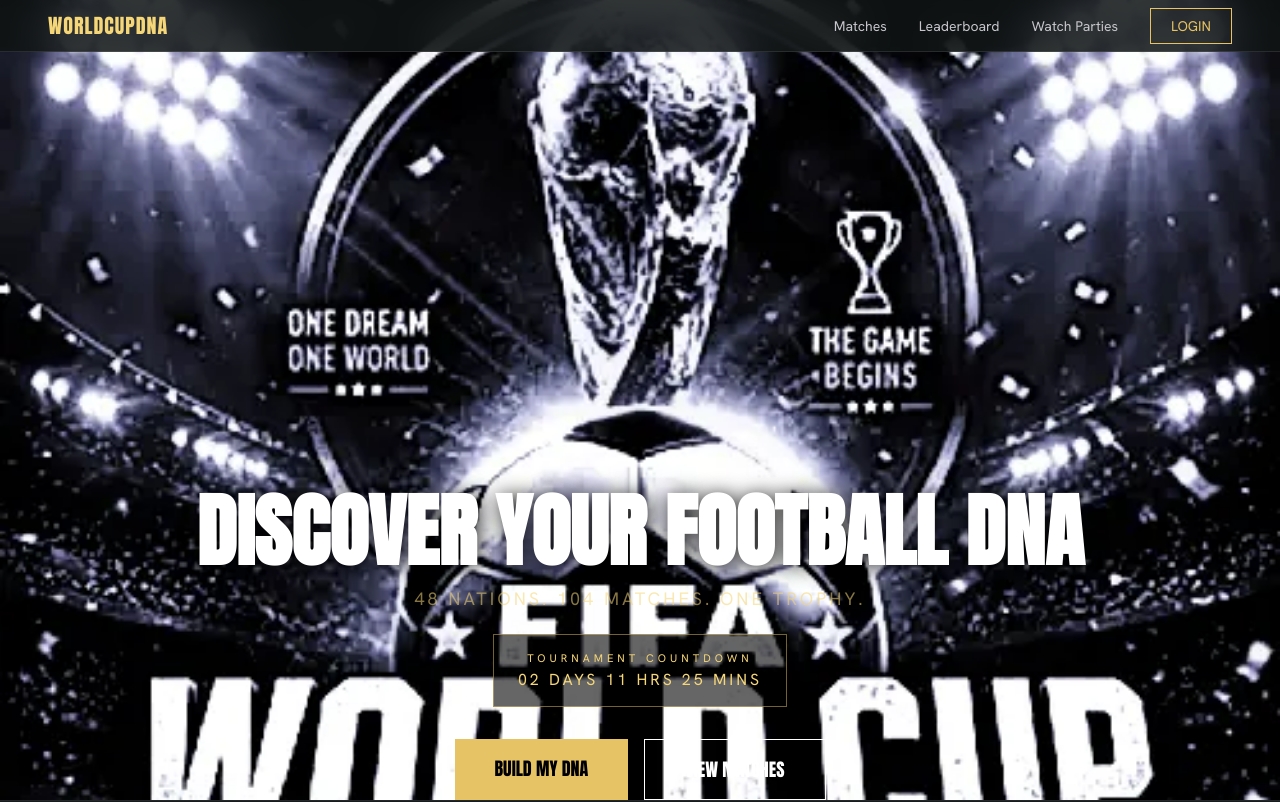
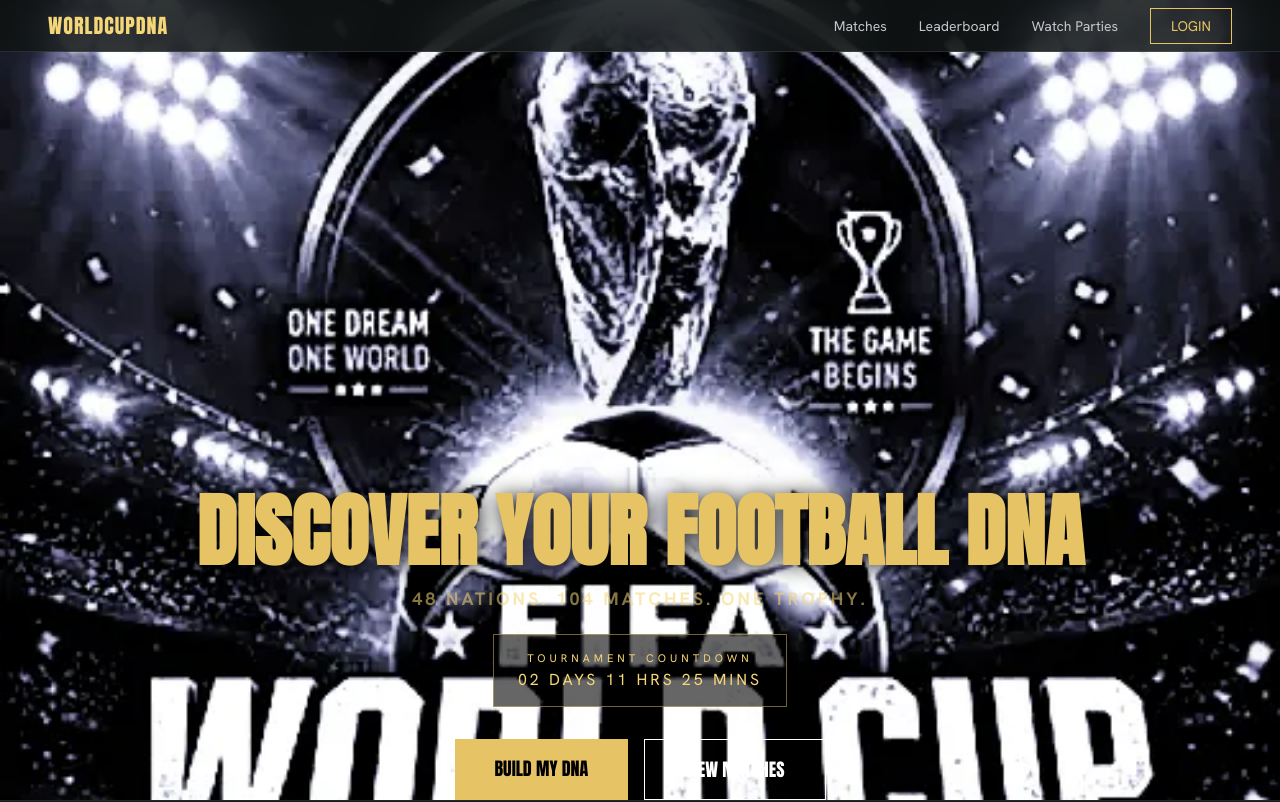
Before and after one commit to abednegoingplaces/worldcupdna-frontend, a Next.js app: page / in a window 1280 px wide. Shown: the top 802 px of the page. Built offline with nearby package versions, Linux system fonts and the light colour scheme; no server answers.

Commit message:
fix: golden headline and bold subtitle

```diff
--- a/src/app/page.tsx
+++ b/src/app/page.tsx
@@ -156,8 +156,8 @@ export default function Home() {
         </div>
         <div style={{position:'relative', zIndex:10, display:'flex', flexDirection:'column', alignItems:'center', maxWidth:'900px'}}>
 
-          <h1 style={{fontFamily:A, fontSize: isMobile ? 'clamp(26px,9vw,36px)' : 'clamp(40px,7vw,80px)', color:'#ffffff', marginBottom:'16px', lineHeight:1, textShadow:'2px 2px 20px rgba(0,0,0,0.9)'}}>DISCOVER YOUR FOOTBALL DNA</h1>
-          <p style={{color:'#f5d678', fontSize: isMobile ? '11px' : '18px', marginBottom:'24px', letterSpacing: isMobile ? '1px' : '3px', opacity:0.55}}>48 NATIONS. 104 MATCHES. ONE TROPHY.</p>
+          <h1 style={{fontFamily:A, fontSize: isMobile ? 'clamp(26px,9vw,36px)' : 'clamp(40px,7vw,80px)', color:'#e6c364', marginBottom:'16px', lineHeight:1, textShadow:'2px 2px 20px rgba(0,0,0,0.9)'}}>DISCOVER YOUR FOOTBALL DNA</h1>
+          <p style={{color:'#f5d678', fontSize: isMobile ? '11px' : '18px', marginBottom:'24px', letterSpacing: isMobile ? '1px' : '3px', opacity:0.55}}><strong style={{fontWeight:900, letterSpacing:'3px'}}>48 NATIONS. 104 MATCHES. ONE TROPHY.</strong></p>
           <div style={{marginBottom:'32px', padding: isMobile ? '10px 14px' : '16px 24px', border:'1px solid rgba(230,195,100,0.5)', backgroundColor:'rgba(0,0,0,0.6)'}}>
             <div style={{color:'#f5d678', fontSize:'11px', letterSpacing:'4px', marginBottom:'4px'}}>TOURNAMENT COUNTDOWN</div>
             <div style={{color:'#f5d678', fontSize: isMobile ? '11px' : '16px', letterSpacing:'3px'}}>{countdown}</div>
```
